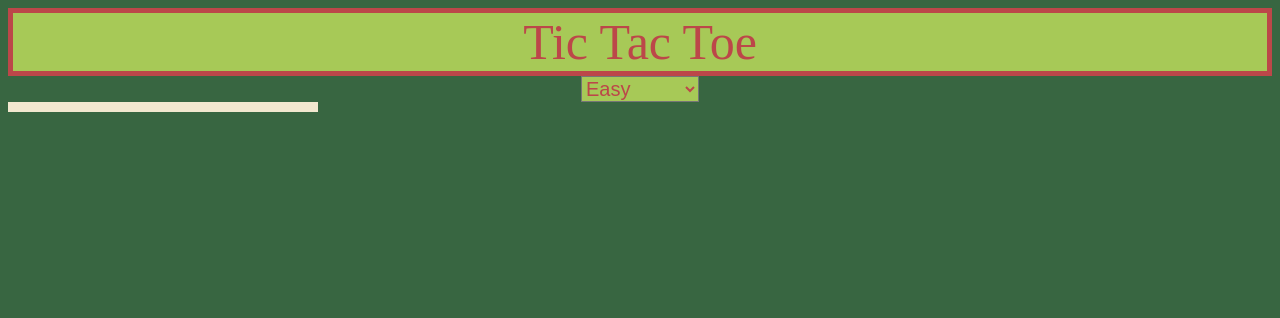
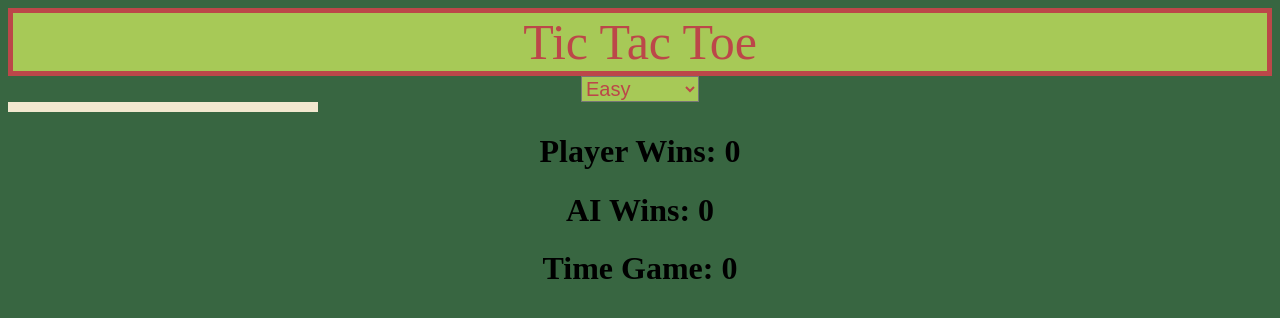
Before and after one commit to theBough/ticTacTow, a plain HTML site: page index.html in a window 1280 px wide. Drawn offline with Linux system fonts and the light colour scheme.

Commit message:
Update index.html

```diff
--- a/index.html
+++ b/index.html
@@ -22,6 +22,11 @@
 
   <div class = "grid-container" id = "grid-container">
   </div>
+  <div class = "scoreboard" id = "scoreboard">
+    <h1 class = "my-scoreboard" id = "playerWins">Player Wins: 0</h1>
+    <h1 class = "my-scoreboard" id = "aiWins">AI Wins: 0</h1>
+    <h1 class = "my-scoreboard" id = "tieGame">Time Game: 0</h1>
+  </div>
   <script src="script.js"></script>
 
   <!--
```
